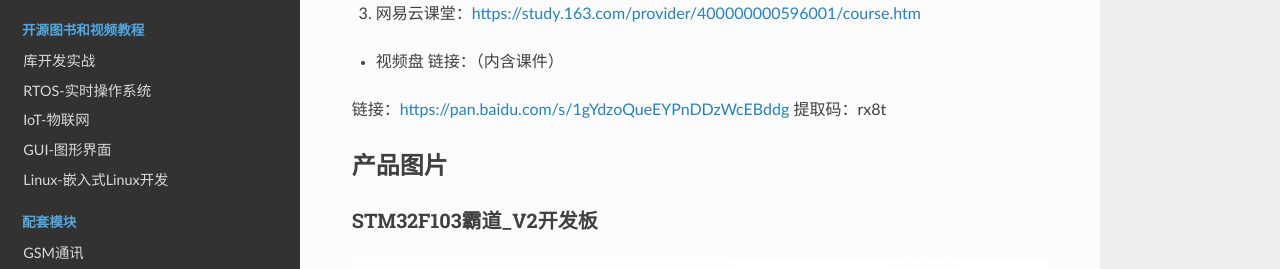
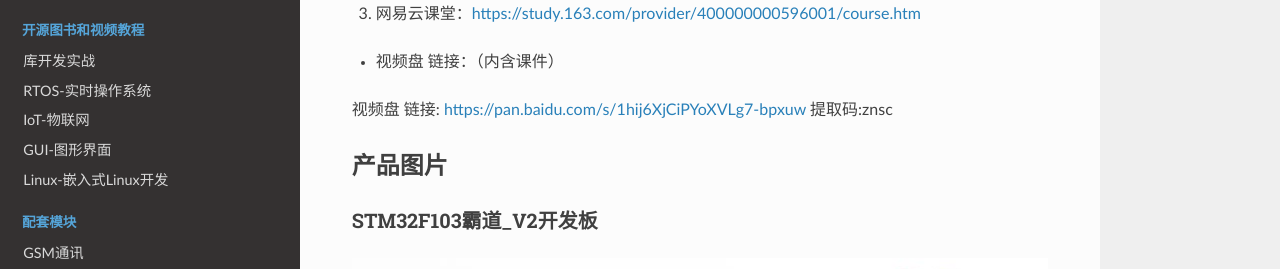
Before and after one commit to Embedfire/ebf_products, a Sphinx documentation site: the page built from documentation/stm32/ebf_stm32f103_badao_v2.rst, in a window 1280 px wide and 1385 px high. Shown: the part 441-710 px from the top of the window. Built offline with Sphinx 7.4.7 and the Read the Docs theme 2.0.0, drawn with Linux system fonts in a browser that asks for light colours; pages that are not in the unit, such as notebooks, are missing from menus.

Commit message:
霸道先用指南者视频链接

```diff
--- a/documentation/stm32/ebf_stm32f103_badao_v1.rst
+++ b/documentation/stm32/ebf_stm32f103_badao_v1.rst
@@ -19,8 +19,8 @@
 -  视频盘 链接：（内含课件）
 
 
-链接：https://pan.baidu.com/s/1gYdzoQueEYPnDDzWcEBddg
-提取码：rx8t
+视频盘 链接: https://pan.baidu.com/s/1hij6XjCiPYoXVLg7-bpxuw
+提取码:znsc
 
 
 
--- a/documentation/stm32/ebf_stm32f103_badao_v2.rst
+++ b/documentation/stm32/ebf_stm32f103_badao_v2.rst
@@ -20,8 +20,8 @@
 -  视频盘 链接：（内含课件）
 
 
-链接：https://pan.baidu.com/s/1gYdzoQueEYPnDDzWcEBddg
-提取码：rx8t
+视频盘 链接: https://pan.baidu.com/s/1hij6XjCiPYoXVLg7-bpxuw
+提取码:znsc
 
 
 
```
